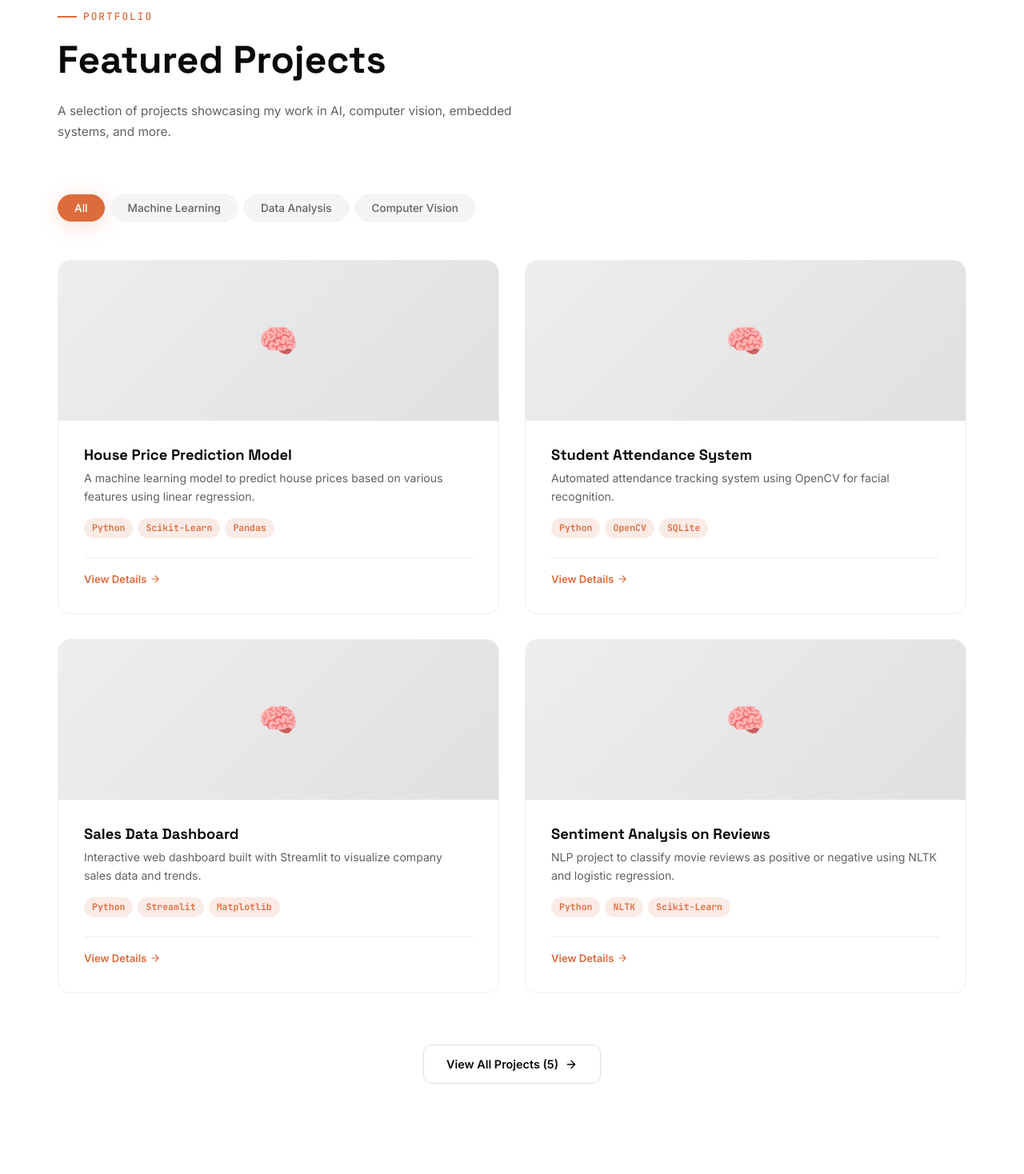
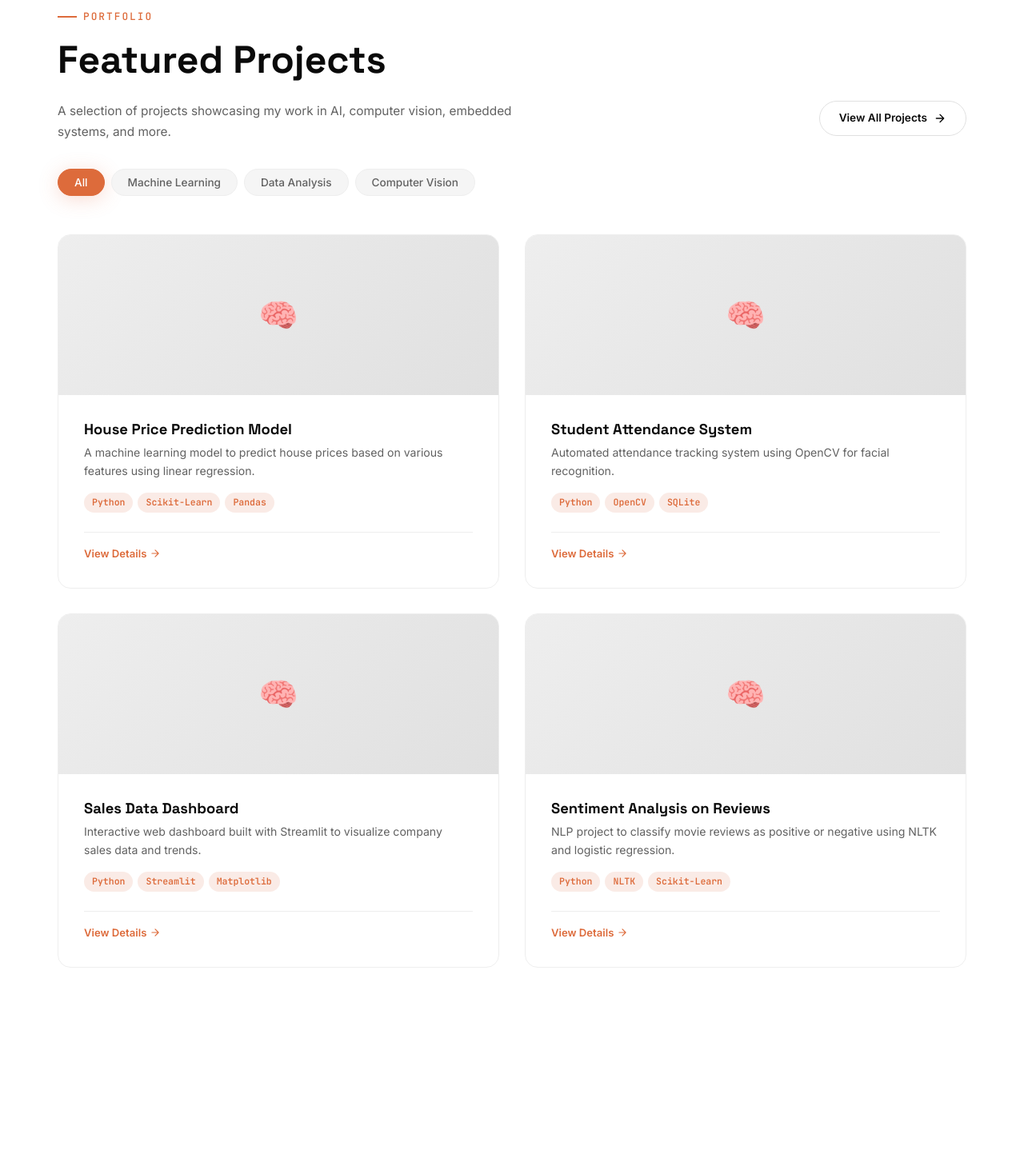
Before and after one commit to Adhavan1801/Portfolio, a Next.js app in the folder Portfolio/: page / in a window 1280 px wide. Shown: the part 2660-4128 px from the top of the page at 80% size. Built offline with nearby package versions, Linux system fonts and the light colour scheme; no server answers; the database is empty.

Commit message:
UI: Increase project count badge size and move View All Projects button below Featured Projects title

```diff
--- a/Portfolio/src/app/globals.css
+++ b/Portfolio/src/app/globals.css
@@ -916,7 +916,7 @@ p {
   align-items: center;
   justify-content: center;
   font-family: var(--font-mono);
-  font-size: 0.9rem;
+  font-size: 1.1rem;
   font-weight: 600;
   color: var(--accent);
   background: var(--orange-glow);
--- a/Portfolio/src/components/Projects.js
+++ b/Portfolio/src/components/Projects.js
@@ -105,9 +105,21 @@ export default function Projects({ projects, filterCategories }) {
         <h2 className="section-title">Featured Projects</h2>
       </ScrollReveal>
       <ScrollReveal delay={100}>
-        <p className="section-subtitle">
-          A selection of projects showcasing my work in AI, computer vision, embedded systems, and more.
-        </p>
+        <div style={{ display: 'flex', justifyContent: 'space-between', alignItems: 'flex-start', flexWrap: 'wrap', gap: '16px', marginBottom: 'var(--space-xl)' }}>
+          <p className="section-subtitle" style={{ margin: 0, maxWidth: '600px' }}>
+            A selection of projects showcasing my work in AI, computer vision, embedded systems, and more.
+          </p>
+          <Link
+            href="/projects"
+            className="btn-secondary"
+            style={{ display: 'inline-flex', alignItems: 'center', gap: '8px', padding: '10px 24px', borderRadius: 'var(--radius-full)', fontWeight: 600, fontSize: '0.85rem', border: '1px solid var(--border)', color: 'var(--text-primary)', transition: 'all var(--transition-fast)', textDecoration: 'none', whiteSpace: 'nowrap' }}
+          >
+            View All Projects
+            <svg viewBox="0 0 24 24" fill="none" stroke="currentColor" strokeWidth="2" strokeLinecap="round" strokeLinejoin="round" style={{ width: '16px', height: '16px' }}>
+              <path d="M5 12h14M12 5l7 7-7 7" />
+            </svg>
+          </Link>
+        </div>
       </ScrollReveal>
 
       <ScrollReveal delay={150}>
@@ -162,20 +174,7 @@ export default function Projects({ projects, filterCategories }) {
         ))}
       </div>
 
-      <ScrollReveal delay={200}>
-        <div style={{ textAlign: 'center', marginTop: 'var(--space-3xl)' }}>
-          <Link
-            href="/projects"
-            className="btn-secondary"
-            style={{ display: 'inline-flex', alignItems: 'center', gap: '8px', padding: '12px 28px', borderRadius: 'var(--radius-md)', fontWeight: 600, fontSize: '0.9rem', border: '1px solid var(--border)', color: 'var(--text-primary)', transition: 'all var(--transition-fast)', textDecoration: 'none' }}
-          >
-            View All Projects ({displayProjects.length})
-            <svg viewBox="0 0 24 24" fill="none" stroke="currentColor" strokeWidth="2" strokeLinecap="round" strokeLinejoin="round" style={{ width: '16px', height: '16px' }}>
-              <path d="M5 12h14M12 5l7 7-7 7" />
-            </svg>
-          </Link>
-        </div>
-      </ScrollReveal>
+
     </section>
   );
 }
```
